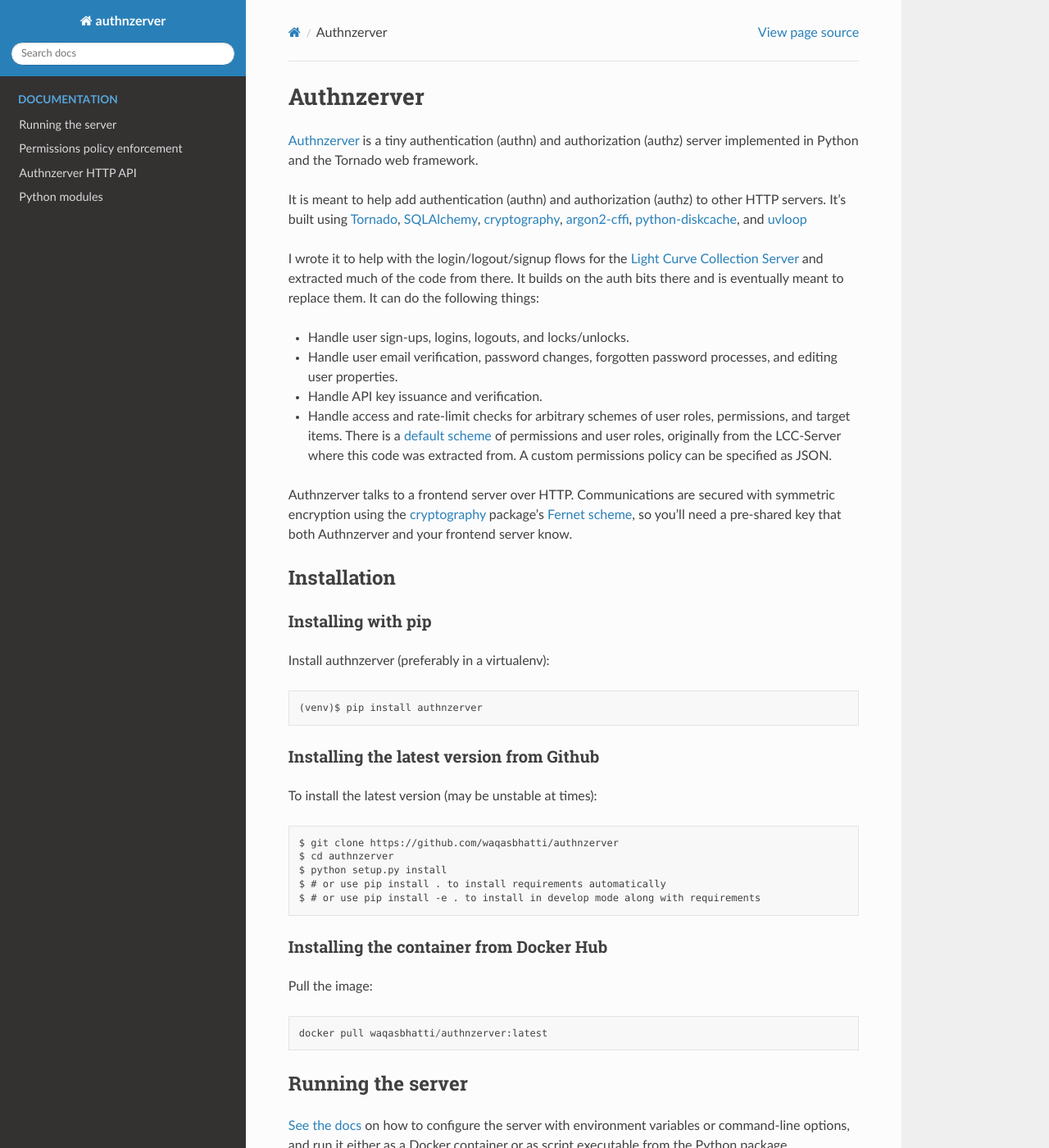
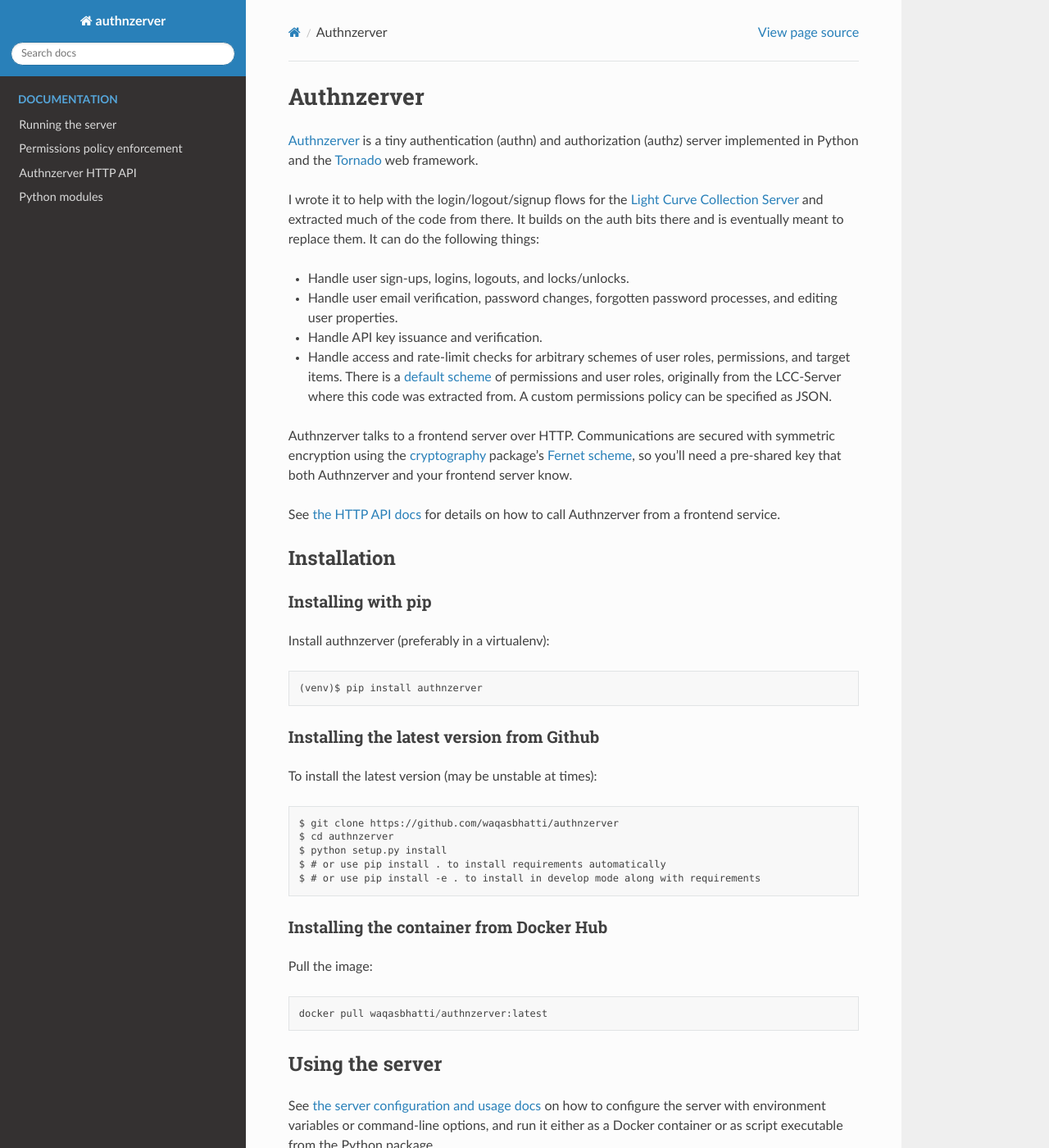
Before and after one commit to waqasbhatti/authnzerver, a Sphinx documentation site: the page built from docs/index.rst, in a window 1280 px wide and 1400 px high. Shown: the whole window at 82% size. Built offline with Sphinx 7.4.7 and the Read the Docs theme 2.0.0, drawn with Linux system fonts in a browser that asks for light colours; some of the changed text lies outside the part shown.

Commit message:
more doc fixes

```diff
--- a/docs/index.rst
+++ b/docs/index.rst
@@ -8,15 +8,7 @@
 
 `Authnzerver <https://github.com/waqasbhatti/authnzerver>`_ is a tiny
 authentication (authn) and authorization (authz) server implemented in Python
-and the Tornado web framework.
-
-It is meant to help add authentication (authn) and
-authorization (authz) to other HTTP servers. It's built using
-`Tornado <http://www.tornadoweb.org>`_, `SQLAlchemy <https://www.sqlalchemy.org/>`_,
-`cryptography <https://cryptography.io>`_,
-`argon2-cffi <https://argon2-cffi.readthedocs.io/en/stable/>`_,
-`python-diskcache <http://www.grantjenks.com/docs/diskcache>`_, and
-`uvloop <https://github.com/MagicStack/uvloop>`_
+and the `Tornado <http://www.tornadoweb.org>`_ web framework.
 
 I wrote it to help with the login/logout/signup flows for the `Light Curve
 Collection Server <https://github.com/waqasbhatti/lcc-server>`_ and extracted
@@ -42,6 +34,8 @@
 you'll need a pre-shared key that both Authnzerver and your frontend server
 know.
 
+See :doc:`the HTTP API docs <./api>` for details on how to call Authnzerver from a
+frontend service.
 
 Installation
 ============
@@ -73,13 +67,12 @@
    docker pull waqasbhatti/authnzerver:latest
 
 
-Running the server
-==================
+Using the server
+================
 
-`See the docs <https://authnzerver.readthedocs.io/en/latest/running.html>`_ on
-how to configure the server with environment variables or command-line options,
-and run it either as a Docker container or as script executable from the Python
-package.
+See :doc:`the server configuration and usage docs <./running>` on how to configure the
+server with environment variables or command-line options, and run it either as
+a Docker container or as script executable from the Python package.
 
 Quick start
 -----------
```
Also changed, not shown: other parts of docs/index.rst (+1 -1 lines), README.md (+11 -11 lines), docs/running.rst (+6 -7 lines).
